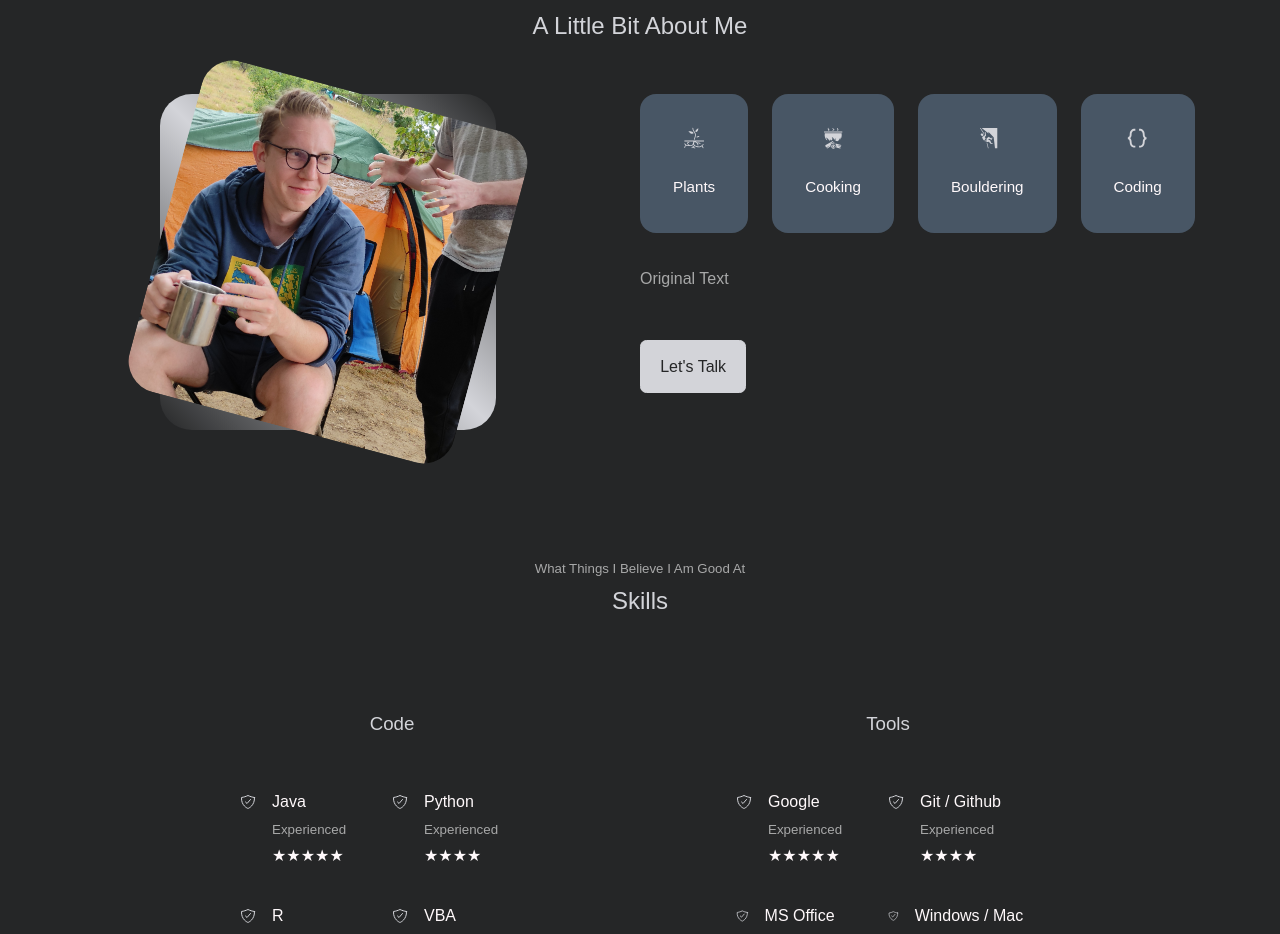
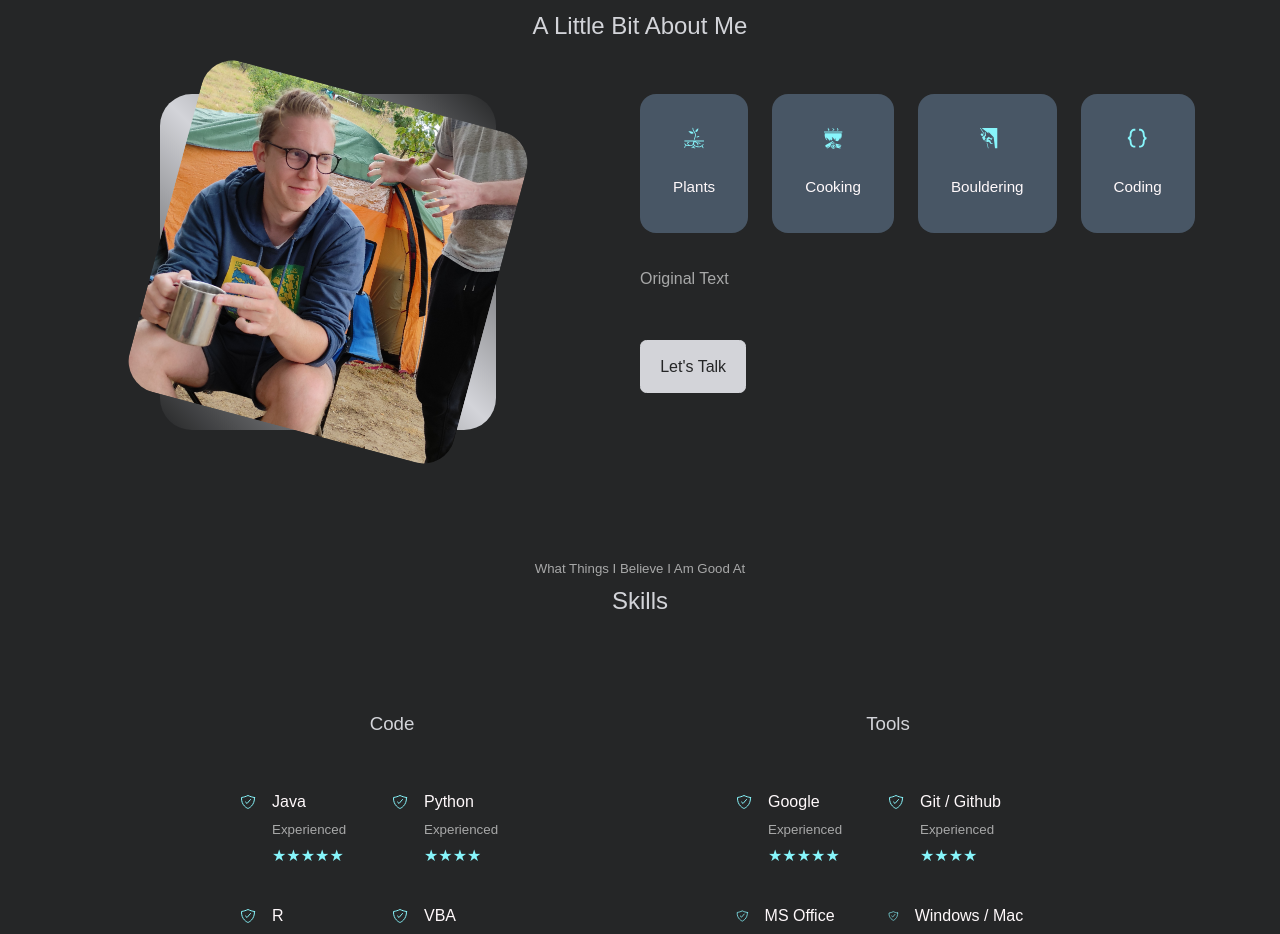
Before and after one commit to mkuenzl/cv, a React (Create React App) app: page / in a window 1280 px wide. Shown: the part 945-1879 px from the top of the page. Built offline with nearby package versions, Linux system fonts and the light colour scheme; a web font is replaced by a local one.

Commit message:
added accent color

```diff
--- a/src/components/about/about.css
+++ b/src/components/about/about.css
@@ -45,7 +45,7 @@
 }
 
 .about__icon {
-    color: var(--color-primary);
+    color: var(--color-primary-accent);
     font-size: 1.4rem;
     margin-bottom: 1rem;
 }
@@ -62,6 +62,10 @@
 .about__content p {
     margin: 2rem 0 3rem;
     color: var(--color-light);
+}
+
+.star {
+    color: var(--color-primary-accent);
 }
 
 /* MEDIA QUERIES (MEDIUM DEVICES) */
--- a/src/components/experience/skill.css
+++ b/src/components/experience/skill.css
@@ -37,7 +37,7 @@
 
 .experience__details-icon {
     margin-top: 6px;
-    color: var(--color-primary);
+    color: var(--color-primary-accent);
 }
 
 /* MEDIA QUERIES (MEDIUM DEVICES) */
--- a/src/index.css
+++ b/src/index.css
@@ -17,6 +17,7 @@
     --color-bg-variant: #485665;
     --color-primary: #d3d4d9;
     --color-primary-variant: #fff9fb;
+    --color-primary-accent: #87f5fb;
     --color-white: #fff9fb;
     --color-light: rgba(255, 255, 255, 0.6);
 
```
